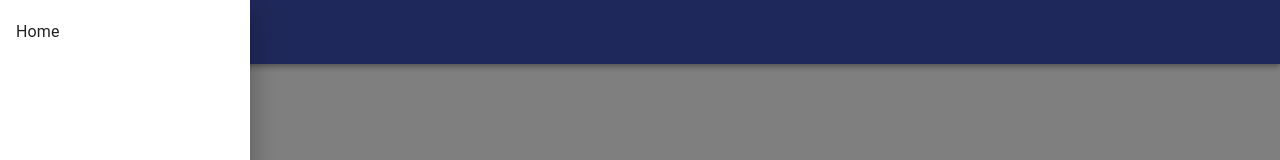
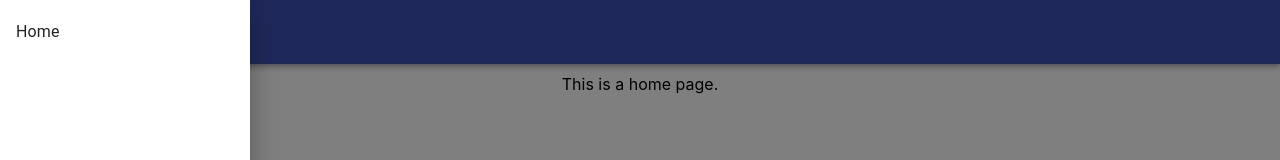
Before and after one commit to KanRMUTL/lean-lodash, a React (Create React App) app: page / in a window 1280 px wide. Shown: the top 160 px of the page. Built offline with nearby package versions, Linux system fonts and the light colour scheme.

Commit message:
updated contents layout

```diff
--- a/src/components/Router/index.tsx
+++ b/src/components/Router/index.tsx
@@ -9,6 +9,9 @@ const Router = ({ chilldren }: Props) => {
   return (
     <BrowserRouter>
       {chilldren}
+      <div
+        style={{ display: "flex", justifyContent: "space-around", padding: 10 }}
+      >
         <Switch>
           {paths.map((path, index) => (
             <Route
@@ -19,6 +22,7 @@ const Router = ({ chilldren }: Props) => {
             />
           ))}
         </Switch>
+      </div>
     </BrowserRouter>
   );
 };
```
Lines whose indentation alone changed are shown as unchanged.
